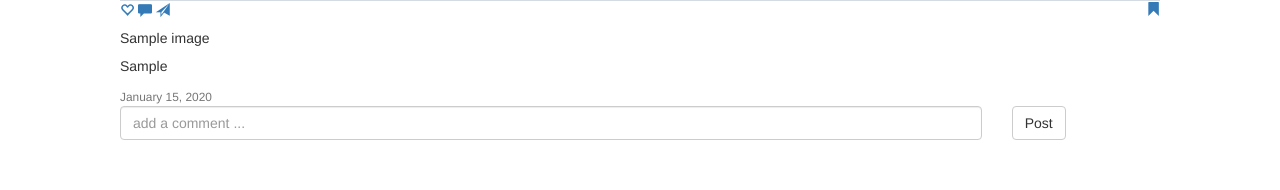
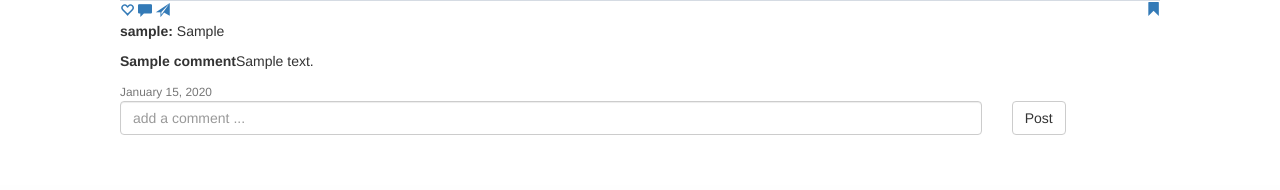
Before and after one commit to Vector254/instavector, a Django app: page / in a window 1280 px wide. Shown: the part 1196-1386 px from the top of the page. After the commit the page ends 1331 px from the top, so only its background shows below. Run offline with Django 3.2, Linux system fonts and the light colour scheme; a user stored in the database is signed in; tables that the repository leaves empty hold one stand-in row (values such as "Sample post"); grey boxes marked "Sample" are stand-in pictures; some libraries are stand-ins or nearby versions.

Commit message:
add comments

```diff
--- a/instavector/models.py
+++ b/instavector/models.py
@@ -28,6 +28,10 @@ class Image(models.Model):
         images = cls.objects.all()
         return images
 
+    @property
+    def get_all_comments(self):
+        return self.comments.all()
+
 class Profile(models.Model):
     user = models.OneToOneField(User, on_delete=models.CASCADE)
     profile_picture = models.ImageField(upload_to='images/', default='default.png')
@@ -38,6 +42,12 @@ class Profile(models.Model):
 
 class Comment(models.Model):
     comment = models.TextField()
-    image = models.ForeignKey('Image', on_delete=models.CASCADE,null='True', blank=True )
-    user = models.ForeignKey('Profile', on_delete=models.CASCADE,null='True', blank=True )
+    image = models.ForeignKey('Image', on_delete=models.CASCADE,related_name='comments',null='True', blank=True )
+    name = models.CharField(max_length=100, blank=True)
     created = models.DateTimeField(auto_now_add=True, null=True)
+
+    def __str__(self):
+        return f'{self.image.name} comment'
+
+    class Meta:
+        ordering = ["-pk"]
--- a/instavector/templates/index.html
+++ b/instavector/templates/index.html
@@ -57,8 +57,11 @@
               <a href=""><i class="glyphicon glyphicon-send"></i></a>
               <a href=""><i class="glyphicon glyphicon-bookmark" style="float: right;"></i></a>
           </div>
-          <h5 class="card-title">{{image.name}}</h5>
-          <p class="card-text">{{image.caption}}</p>
+          <p class="card-text"><b>{{image.author}}:</b> {{image.caption}}</p>
+          {% for comment in image.comments.all|slice:'2' %}
+          <p><b>{{comment.name}}</b>{{comment.comment}}</p>
+
+          {% endfor %}
 
         </div>
         <small class="text-muted">{{image.date_posted|date:"F d, Y"}}</small>
--- a/instavector/templates/post_confirm_delete.html
+++ b/instavector/templates/post_confirm_delete.html
@@ -1,7 +1,7 @@
 {% extends "base.html" %}
 
 {% block content %}
-    <div class="content-section">
+    <div class="card">
         <form action="" method="POST" enctype="multipart/form-data">
             {% csrf_token %}
             <fieldset class="form-group">
--- a/instavector/templates/post_detail.html
+++ b/instavector/templates/post_detail.html
@@ -49,7 +49,10 @@
   <div class="col-md-6">
     <div class="card ">
       <div class="card-header text-center"><b>comments</b> </div>
-
+        {% for comment in image.comments.all %}
+          <b>{{comment.name}}</b>
+          <p>{{comment.comment}}</p>
+        {% endfor %}
     </div>
   </div>
   </div>
```
Also changed, not shown: instavector/migrations/0006_auto_20201018_1352.py (added).
